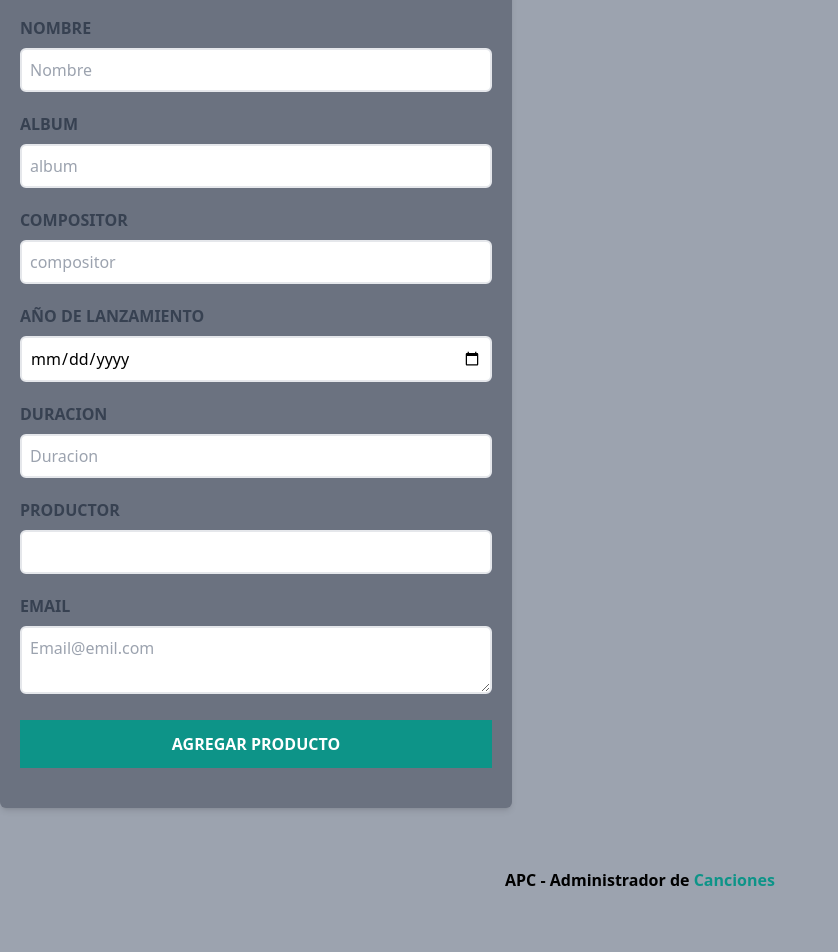
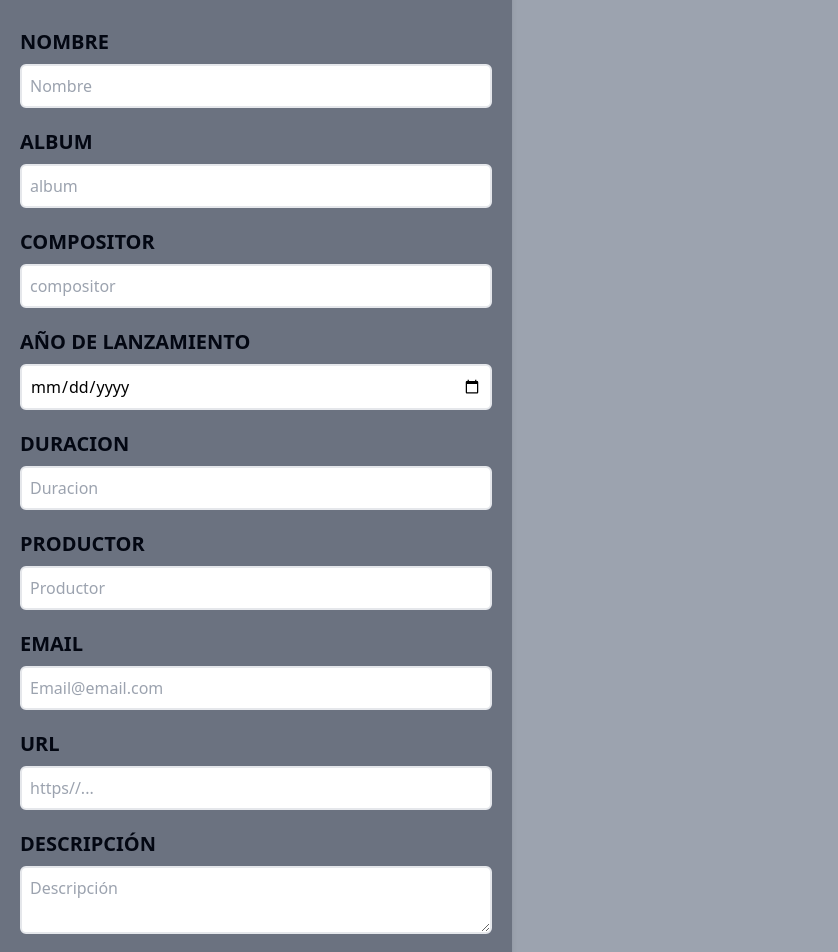
Before and after one commit to RodrigoBau2507/-ProyectoenSpringBoot-Frontend, a React (Vite) app: page / in a window 1280 px wide. Shown: the part 300-1252 px from the top of the page, without its empty margins (0-838 px from the left). Built offline with nearby package versions, Linux system fonts and the light colour scheme; no server answers.

Commit message:
Nuevos parámetros

```diff
--- a/src/components/Formulario.jsx
+++ b/src/components/Formulario.jsx
@@ -6,51 +6,77 @@ const Formulario = () => {
   const { guardarCancion, cancion } = useCanciones();
   const [nombre, setNombre] = useState("");
   const [album, setAlbum] = useState("");
-  const [ano_lanzamiento, setLanzamiento] = useState("");
+  const [año_lanzamiento, setLanzamiento] = useState("");
   const [duracion, setDuracion] = useState("");
   const [compositor, setCompositor] = useState("");
   const [productor, setProductor] = useState("");
   const [email, setEmail] = useState("");
-  const [id_cancion, setId] = useState(null)
+  const [url, setUrl] = useState("");
+  const [descripcion, setDescripcion] = useState("");
+
+  const [id_cancion, setId] = useState(null);
+  // Implementacion de la alerta
+  const [alerta, setAlerta] = useState({});
 
   useEffect(() => {
     if (cancion.id_cancion !== "") {
         setNombre(cancion.nombre || "");
         setAlbum(cancion.album || "");
-        setLanzamiento(cancion.ano_lanzamiento || "");
+        setLanzamiento(cancion.año_lanzamiento || "");
         setDuracion(cancion.duracion || "");
         setCompositor(cancion.compositor || "");
         setProductor(cancion.productor || "");
         setEmail(cancion.email || "");
+        setUrl(cancion.url || "");
+        setDescripcion(cancion.descripcion || "");
+
         setId(cancion.id_cancion || "");
-        // No actualices el estado de email aquí
     }
   }, [cancion]);
 
 
 
 
-  const handleSubmit = async (e) => {
+  const handleSubmit = (e) => {
     e.preventDefault();
 
     // Crear un objeto con los datos del formulario
-    const nuevoCancion = {
+    if([nombre, album, duracion, compositor, productor, email, año_lanzamiento, url, descripcion].includes('')){
+
+
+
+      setAlerta({
+        msg: "Todos los campos son obligatorios",
+        error: true
+      })
+
+      setTimeout(() => {
+        setAlerta(false);
+      }, 5000);
+      return;
+
+
+
+    }
+    // Enviar los datos al backend utilizando la función guardarProducto del hook
+    guardarCancion({
       nombre,
       album,
-      ano_lanzamiento,
+      año_lanzamiento: new Date(año_lanzamiento).toISOString(),
       duracion,
       compositor,
       productor,
       email,
+      url,
+      descripcion,
       id_cancion
-    };
-
-    // Enviar los datos al backend utilizando la función guardarProducto del hook
-    await guardarCancion(nuevoCancion);
-
-    console.log(nuevoCancion);
+    });
 
     // Limpiar el formulario después de enviar los datos
+
+    // Función para mostrar la alerta
+
+
     setNombre("");
     setCompositor("");
     setAlbum("");
@@ -58,26 +84,32 @@ const Formulario = () => {
     setLanzamiento("");
     setProductor("");
     setEmail("");
+    setDescripcion("");
+    setUrl("");
     setId("")
+
   };
+
+
+  const {msg} = alerta
 
   return (
     <>
-      <h2 className="font-black text-3xl text-center">
+      <h2 className="font-black text-4xl text-center font-enca">
         Administrador de Canciones
       </h2>
 
-      <p className="text-xl mt-5 mb-10 text-center">
-        Añade tus Canciones Favoritas y {""}
-        <span className="text-teal-600 font-bold">Administralos</span>
+      <p className="text-3xl text-white mt-5 mb-10 text-center font-formu">
+      Añade tus Canciones  {""}
+        <span className="text-white font-bold">Favoritas</span>
       </p>
 
       <form
-        className="bg-gray-500 py-10 px-5 mb-10 lg:mb-5 shadow-md rounded-md"
+        className="bg-gray-500 py-10 px-5 mb-10 lg:mb-5 shadow-md rounded-md font-formu"
         onSubmit={handleSubmit}
       >
         <div className="mb-5">
-          <label htmlFor="nombre" className="text-gray-700 uppercase font-bold">
+          <label htmlFor="nombre" className="text-gray-950 uppercase font-bold  text-xl">
             Nombre
           </label>
           <input
@@ -91,7 +123,7 @@ const Formulario = () => {
         </div>
 
         <div className="mb-5">
-          <label htmlFor="number" className="text-gray-700 uppercase font-bold">
+          <label htmlFor="album" className="text-gray-950 uppercase font-bold  text-xl">
           album
           </label>
           <input
@@ -104,7 +136,7 @@ const Formulario = () => {
           />
         </div>
         <div className="mb-5">
-          <label htmlFor="number" className="text-gray-700 uppercase font-bold">
+          <label htmlFor="compositor" className="text-gray-950 uppercase font-bold  text-xl">
           Compositor
           </label>
           <input
@@ -119,22 +151,22 @@ const Formulario = () => {
 
         <div className="mb-5">
           <label
-            htmlFor="categoria"
-            className="text-gray-700 uppercase font-bold"
+            htmlFor="año_lanzamiento"
+            className="text-gray-950 uppercase font-bold  text-xl"
           >
             Año de lanzamiento
           </label>
           <input
-            id="ano_lanzamiento"
+            id="año_lanzamiento"
             type="date"
             className="border-2 w-full p-2 mt-2 placeholder-gray-400 rounded-md"
-            value={ano_lanzamiento}
+            value={año_lanzamiento}
             onChange={e => setLanzamiento(e.target.value)}
           />
         </div>
 
         <div className="mb-5">
-          <label htmlFor="piezas" className="text-gray-700 uppercase font-bold">
+          <label htmlFor="duracion" className="text-gray-950 uppercase font-bold  text-xl">
           Duracion
           </label>
           <input
@@ -150,13 +182,14 @@ const Formulario = () => {
         <div className="mb-5">
           <label
             htmlFor="categoria"
-            className="text-gray-700 uppercase font-bold"
+            className="text-gray-950 uppercase font-bold  text-xl"
           >
             Productor
           </label>
           <input
             id="Productor"
             type="text"
+            placeholder="Productor"
             className="border-2 w-full p-2 mt-2 placeholder-gray-400 rounded-md"
             value={productor}
             onChange={e => setProductor(e.target.value)}
@@ -164,27 +197,58 @@ const Formulario = () => {
         </div>
 
         <div className="mb-5">
-          <label
-            htmlFor="descripcion"
-            className="text-gray-700 uppercase font-bold"
-          >
+          <label htmlFor="email" className="text-gray-950 uppercase font-bold  text-xl">
             Email
           </label>
-          <textarea
+          <input
             id="email"
-            placeholder="Email@emil.com"
+            type="text"
+            placeholder="Email@email.com"
             className="border-2 w-full p-2 mt-2 placeholder-gray-400 rounded-md"
             value={email}
             onChange={e => setEmail(e.target.value)}
           />
         </div>
 
+
+        <div className="mb-5">
+          <label htmlFor="url" className="text-gray-950 uppercase font-bold  text-xl">
+            Url
+          </label>
+          <input
+            id="url"
+            type="text"
+            placeholder="https//..."
+            className="border-2 w-full p-2 mt-2 placeholder-gray-400 rounded-md"
+            value={url}
+            onChange={e => setUrl(e.target.value)}
+          />
+        </div>
+
+
+        <div className="mb-5">
+          <label htmlFor="descripcion"
+                className="text-gray-950 uppercase font-bold  text-xl">
+            Descripción
+          </label>
+          <textarea
+            id="Descripción"
+            type="text"
+            placeholder="Descripción"
+            className="border-2 w-full p-2 mt-2 placeholder-gray-400 rounded-md"
+            value={descripcion}
+            onChange={e => setDescripcion(e.target.value)}
+          />
+        </div>
+
+
         <input
           type="submit"
-          className="bg-teal-600 w-full p-3 text-white uppercase font-bold hover:bg-teal-700 cursor-pointer transition-colors"
-          value={cancion.id_cancion ? 'Guardar Cambios' : 'Agregar Producto'}
+          className="bg-[#202355] w-full p-3 text-white uppercase font-bold hover:bg-[#15173a] cursor-pointer transition-colors  text-2xl"
+          value={cancion.id_cancion ? 'Guardar Cambios' : 'Agregar Canción'}
         />
       </form>
+      {msg && <Alerta alerta={alerta} />}
     </>
   );
 };
```
